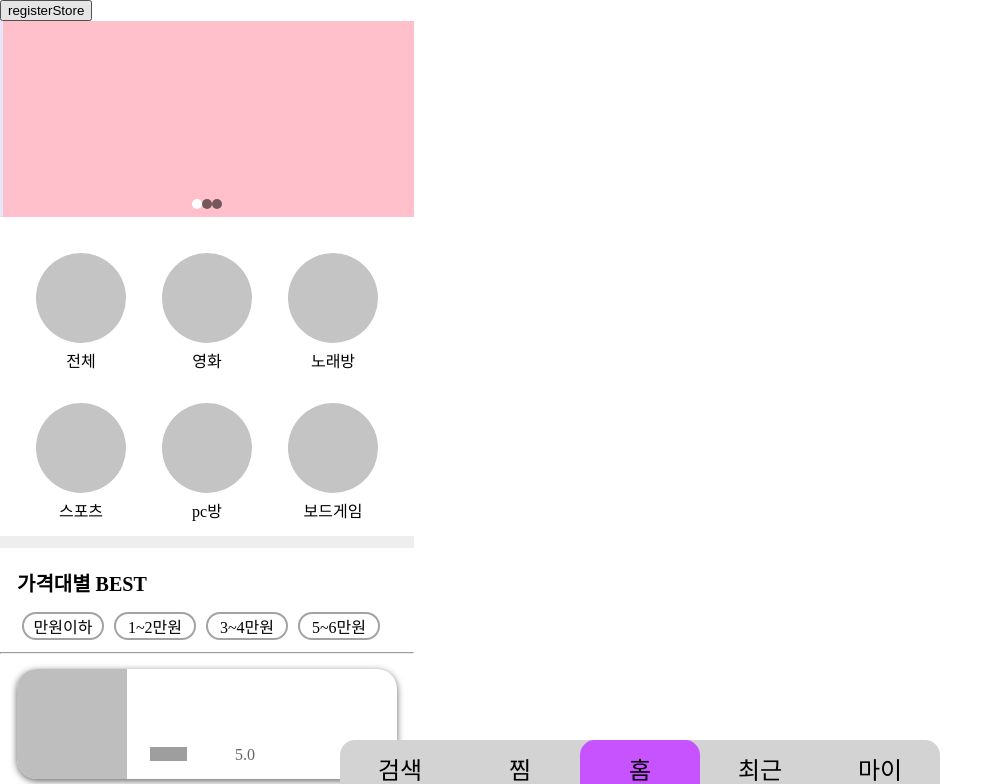
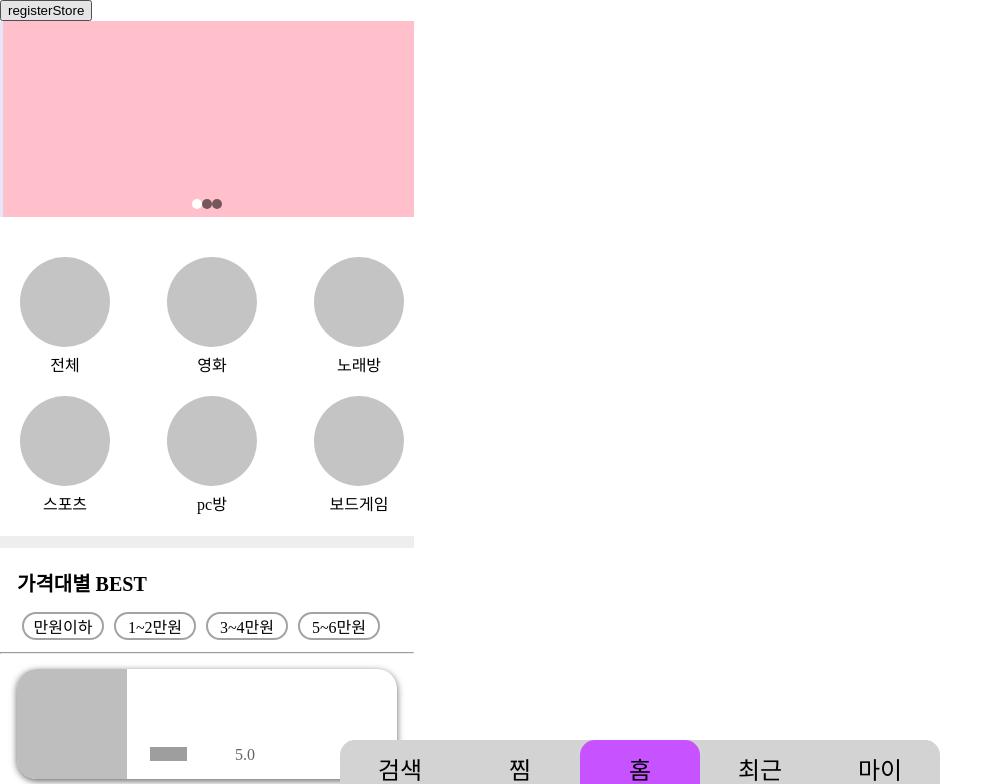
Before and after one commit to heoshin/TableEyes-test2, a Vue app: page / in a window 1280 px wide. Shown: the top 784 px of the page, without its empty margins (0-1003 px from the left). Built offline with nearby package versions, Linux system fonts and the light colour scheme; grey boxes are pictures that could not be loaded; the HTML template or start-up script is replaced by a standard one.

Commit message:
flex 카테고리 메뉴 수정

```diff
--- a/src/components/Home.vue
+++ b/src/components/Home.vue
@@ -32,8 +32,6 @@
             <span></span>
             <p>노래방</p>
           </a>
-        </div>
-        <div>
           <a href="#">
             <span></span>
             <p>스포츠</p>
@@ -263,17 +261,20 @@
   width: 414px;
   height: 289px;
   margin-bottom: 10px;
+  padding: 0px 20px;
 }
 .base section .choice div {
   width: 414px;
   height: 150px;
   display: flex;
-  flex-wrap: nowrap;
+  flex-wrap: wrap;
   align-items: center;
-  justify-content: space-evenly;
+  justify-content: space-between;
 }
 .base section .choice div a {
   color: black;
+  margin-right: 30px;
+  margin-top: 20px;
 }
 .base section .choice div a span {
   display: block;
```
